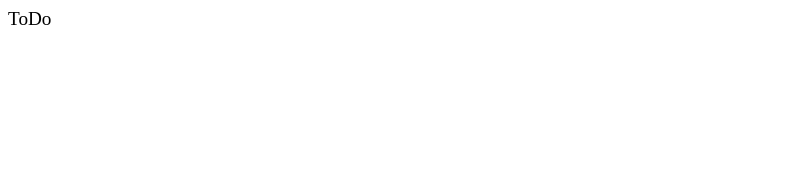
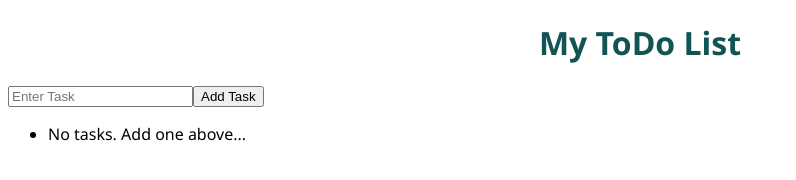
Before and after one commit to ErasmoCabada/my-todo-list-website, a plain HTML site: page index.html in a window 1280 px wide. Shown: the whole page, without its empty margins (0-796 px from the left). Drawn offline with Linux system fonts and the light colour scheme.

Commit message:
new features

```diff
--- a/index.html
+++ b/index.html
@@ -1,2 +1,119 @@
-<html> </html>
-<head> <big> ToDo
+<!-- root of page -->
+<!-- <html> </html>
+
+<head> <big> ToDo </head> </big>  -->
+
+<!-- Choose Options -->
+
+<!-- <button onclick="document.getElementById('Short Term').scrollIntoView({behavior: 'smooth'})">
+    Short Term Plan
+</button>
+
+<button onclick="document.getElementById('Long Term').scrollIntoView({behavior: 'fast'})">
+    Long Term Plan
+</button> -->
+
+<!-- <button onclick="document.getElementById('Input Plan').scrollIntoView({behavior: 'fast'})">
+    Input Plan
+</button> -->
+
+<!-- View Options -->
+
+<!-- --------------- -->
+<!-- Short Term -->
+<!-- --------------- -->
+
+<!-- <section id="Short Term">
+    <h2>Short Term Plan</h2>
+</section> -->
+
+<!-- Display <this> Week -->
+<!-- --------------- -->
+
+<!-- <td>
+    Monday
+    Tuesday
+</td> -->
+
+<!-- show this current week
+day - date format
+reads input and places  -->
+
+<!-- --------------- -->
+<!-- Long Term -->
+ <!-- --------------- -->
+
+
+<!-- <section id="Long Term">
+    <h2>Long Term Plan</h2>
+</section> -->
+
+<!-- Display Calendar -->
+
+<!-- --------------- -->
+<!-- Input Plan -->
+ <!-- --------------- -->
+
+<!-- <section id="Input Plan">
+    <h2>Input Plan</h2>
+</section> -->
+
+<!-- Create Input -->
+
+<!-- Short Term Input
+
+Input Task
+Input Date
+Input Time
+Again? -->
+
+<!-- -------------------------- -->
+<!-- header -->
+<!-- -------------------------- -->
+ <!DOCTYPE html>
+<html lang = "en">
+<head>
+    <meta charset="UTF-8">
+    <!-- fit to screen -->
+    <meta name="viewport" content="width=device-width, initial-scale=1.0">
+    <title>My ToDo List</title>
+    <style>
+        body {
+            font-family: 'Segoe UI', Tahoma, Geneva, Verdana, sans-serif;
+            align-items: center;
+        }
+
+        h1 {
+            color: rgb(18, 84, 84);
+            text-align: center;
+        }
+
+        .input-section {
+            display: flex;
+        }
+
+
+    </style>
+</head>
+
+<body>
+    <div class= "input">
+        <h1> My ToDo List</h1>
+
+        <div class="input-section">
+            <input
+                type="text"
+                id="taskInput"
+                placeholder="Enter Task"
+                aria-label="New Task"
+            >
+            <button id="addBtn">Add Task</button>
+        </div>
+
+        <ul id="taskList">
+            <li class="empty"> No tasks. Add one above... </li>
+        </ul>
+    </div>
+
+</body>
+</html>
```
